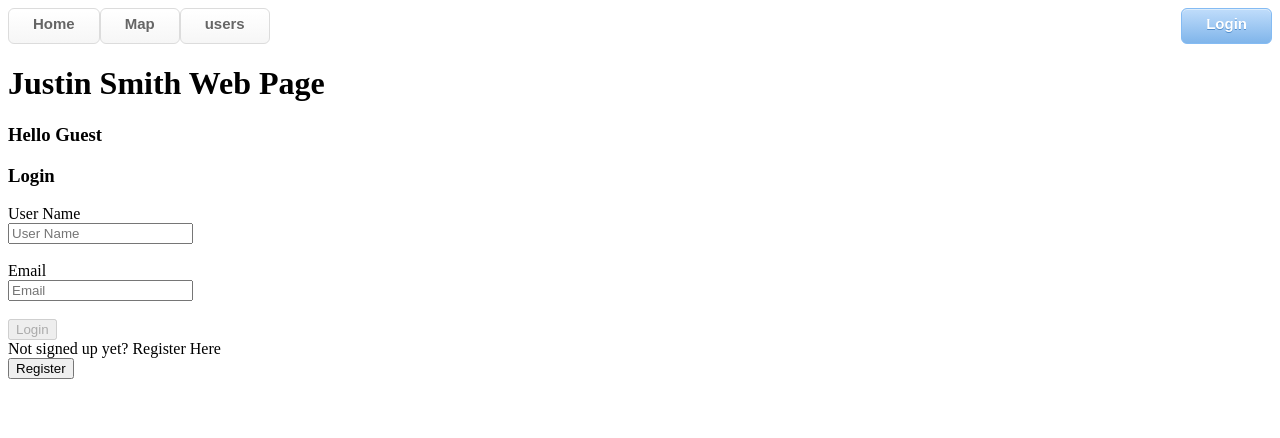
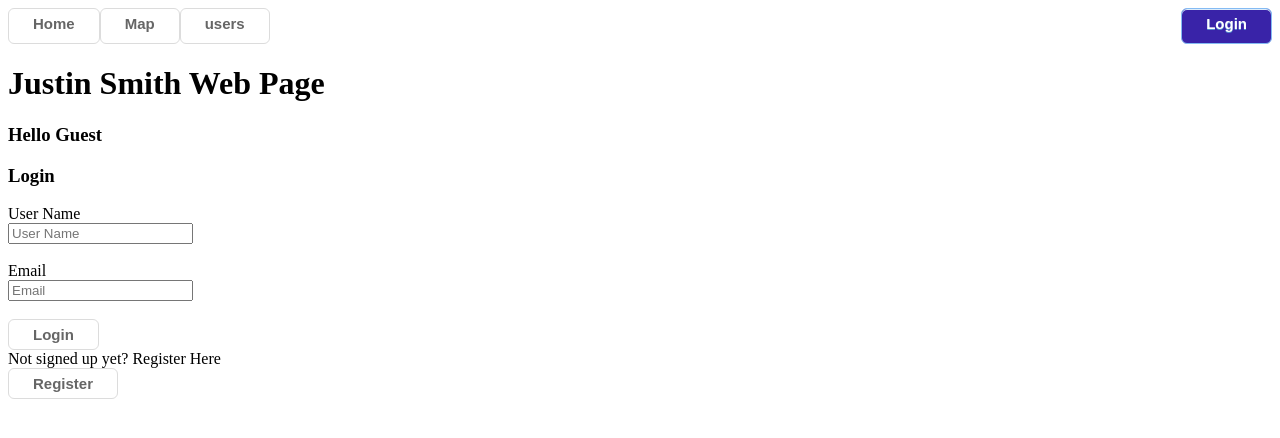
Before and after one commit to jpsmith78/justin-smith-webpage, an Angular app: page /login in a window 1280 px wide. Shown: the top 438 px of the page. Built offline with nearby package versions, Linux system fonts and the light colour scheme.

Commit message:
more css updates, adding check for user id map game

```diff
--- a/src/app/app.component.css
+++ b/src/app/app.component.css
@@ -11,9 +11,9 @@
     display: none;
 }
 
-.nav-button {
+.button {
     box-shadow: inset 0 1px 0 0 #ffffff;
-    background: #ffffff linear-gradient(to bottom, #ffffff 5%, #f6f6f6 100%);
+    background: #ffffff;
     border-radius: 6px;
     border: 1px solid #dcdcdc;
     display: inline-block;
@@ -28,9 +28,9 @@
     outline: 0;
 }
 
-.active-nav-button {
+.active-button {
     box-shadow: inset 0 1px 0 0 #dcecfb;
-    background: #bddbfa linear-gradient(to bottom, #bddbfa 5%, #80b5ea 100%);
+    background: #3923a8;
     border: 1px solid #84bbf3;
     color: #ffffff;
     text-shadow: 0 1px 0 #528ecc;
--- a/src/app/app.component.html
+++ b/src/app/app.component.html
@@ -1,15 +1,15 @@
 <div>
     <div class="outer-nav">
         <nav class="inner-nav">
-            <a class="nav-button" routerLinkActive="active-nav-button" routerLink="/home">Home</a><br/>
-            <a class="nav-button" routerLinkActive="active-nav-button" routerLink="/map">Map</a><br/>
-            <a class="nav-button" routerLinkActive="active-nav-button" routerLink="/users" >users</a><br/>
+            <a class="button" routerLinkActive="active-button" routerLink="/home">Home</a><br/>
+            <a class="button" routerLinkActive="active-button" routerLink="/map">Map</a><br/>
+            <a class="button" routerLinkActive="active-button" routerLink="/users" >users</a><br/>
         </nav>
         <nav class="inner-nav">
             <!-- [ngClass]="(state.selected == 'Yes')?'selected_state':'unselected_state'"  -->
 
-            <a [ngClass]="(username == 'Guest')?'nav-button':'is-hidden'" routerLinkActive="active-nav-button" routerLink="/login">Login</a><br/>
-            <a [ngClass]="(username == 'Guest')?'is-hidden':'nav-button'" routerLinkActive="active-nav-button" (click)="submitLogOut()">Log out</a><br/>
+            <a [ngClass]="(username == 'Guest')?'button':'is-hidden'" routerLinkActive="active-button" routerLink="/login">Login</a><br/>
+            <a [ngClass]="(username == 'Guest')?'is-hidden':'button'" routerLinkActive="active-button" (click)="submitLogOut()">Log out</a><br/>
         </nav>
     </div>
     <h1>Justin Smith Web Page</h1>
--- a/src/app/login/login.component.html
+++ b/src/app/login/login.component.html
@@ -1,6 +1,6 @@
 <div>
     <h3>Login</h3>
-    <form [formGroup]="login_form" (ngSubmit)="submitLogin()">
+    <form class="form login" [formGroup]="login_form" (ngSubmit)="submitLogin()">
         <label for="user_name">User Name</label><br/>
         <input id="user_name" type="text" formControlName="user_name" placeholder="User Name"><br/>
 
@@ -20,13 +20,13 @@
         >Email cannot be empty</span><br/>
 
 
-        <input type="submit" [disabled]="!login_form.valid" value="Login"/>
+        <input class="button" type="submit" [disabled]="!login_form.valid" value="Login"/>
     </form>
 
     <div *ngIf="response">{{response}}</div>
 
-    <form action="/register">
+    <form class="register-redirect" action="/register">
         <div>Not signed up yet? Register Here</div>
-        <button type="submit">Register</button>
+        <button class="button" type="submit">Register</button>
      </form>
 </div>
--- a/src/app/login/login.component.ts
+++ b/src/app/login/login.component.ts
@@ -14,7 +14,7 @@ import { ToastrService } from 'ngx-toastr';
         NgFor
     ],
     templateUrl: './login.component.html',
-    styleUrl: './login.component.css'
+    styleUrls: ['../app.component.css', './login.component.css']
 })
 export class LoginComponent {
     response: string;
--- a/src/app/map/map.component.css
+++ b/src/app/map/map.component.css
@@ -7,7 +7,7 @@
 .selected_state {
     margin: 10px;
     padding: 10px;
-    fill: blue;
+    fill: rgb(38, 112, 8);
     width: 100px;
     color: white;
 }
@@ -15,7 +15,19 @@
 .unselected_state {
     margin: 10px;
     padding: 10px;
-    fill: red;
+    fill: rgb(85, 191, 117);
     width: 100px;
     color: white;
 }
+
+.state {
+    fill:#D0D0D0
+}
+
+.borders {
+    stroke:#FFFFFF; stroke-width:1
+}
+
+.separator1 {
+    stroke:#B0B0B0; stroke-width:2
+}
--- a/src/app/map/map.component.html
+++ b/src/app/map/map.component.html
@@ -3,15 +3,6 @@
 <P>user states</P>
 
 <svg width="959" height="593">
-  <defs>
-  <style type="text/css">
-    .state {fill:#D0D0D0}                        /* default color for all states not specified below */
-    .borders {stroke:#FFFFFF; stroke-width:1}    /* color and width of borders between states */
-    .dccircle {display:yes}                      /* set display to yes to show the circle for the District of Columbia, or none to hide it */
-    .separator1 {stroke:#B0B0B0; stroke-width:2} /* color and width of lines around Alaska and Hawaii */
-  </style>
-  </defs>
-
   <g class="state" *ngFor="let state of user_states">
     <path
     [ngClass]="(state.selected == 'Yes')?'selected_state':'unselected_state'"
@@ -131,9 +122,6 @@
   <path class="va-wv" d="m 722.7,296.9 .7,.6 -.8,1.2 1.5,.7 .1,1.5 4.4,2.3 2.3,-.1 1.9,-1.8 .8,-1.7 3,1.8 5.5,-2.4 .5,-.9 -.8,-.5 .6,-1.4 1.5,1 4.3,-3.1 .7,1.1 2.3,-2 -.1,-1.4 1.5,-1.9 -1.5,-1.2 1,-3.3 3.7,-6.3 -.4,-1.9 2.1,-2.2 -.4,-1.5 1.4,-1.7 .1,-4.7 2.3,.7 1.3,1.9 2.8,.5 1.3,-1.6 2.3,-8.5 2.4,1.1 1,-2.5 .9,-.8 1.4,-1.8 .9,-.8 .5,-2.1 1.2,-.8 -.1,-2.9 .8,-2.3 -.9,-1.6 .2,-.9 10,5.2 .5,-2.3 .4,-1.6 .4,-.7"/>
   </g>
 
-  <circle class="state borders dccircle dc" cx="801.6" cy="252.1" r="5">
-  <title>District of Columbia</title></circle>
-
   <path class="separator1" fill="none" d="m 215,493 v 55 l 36,45 m -251,-168 h 147 l 68,68 h 85 l 54,54 v 46"/>
 
   </svg>
--- a/src/app/map/map.component.ts
+++ b/src/app/map/map.component.ts
@@ -1,6 +1,7 @@
     import { Component, OnInit } from '@angular/core';
     import { MapService } from '../map.service';
     import { State } from '../state';
+    import { ToastrService } from 'ngx-toastr';
 
     import {
         NgFor,
@@ -27,7 +28,10 @@
         user_states: State[] | null;
         response: string;
 
-    constructor(private map_service: MapService) {
+    constructor(
+        private map_service: MapService,
+        private toast: ToastrService
+    ) {
         this.state = {code: '', name: '', coordinates: '', selected: 'No'};
         this.user_states = [{code: '', name: '', coordinates: '', selected: 'No'}];
         this.response = '';
@@ -36,16 +40,20 @@
 
     ngOnInit() {
         this.getAllUserStates();
-        console.log(localStorage.getItem('user_id'));
-
     }
 
     onSelect(state: State) {
-        if (state.selected == 'No') {
-            this.addUserState(this.user_id, state.code);
+        console.log(this.user_id)
+        if (this.user_id != null) {
+            if (state.selected == 'No') {
+                this.addUserState(this.user_id, state.code);
+            } else {
+                this.removeUserState(this.user_id, state.code);
+            }
         } else {
-            this.removeUserState(this.user_id, state.code);
+            this.toast.error('Log in to play Map Game', '', { positionClass:'toast-custom' });
         }
+
         this.getAllUserStates();
     }
 
--- a/src/app/register/register.component.html
+++ b/src/app/register/register.component.html
@@ -33,13 +33,13 @@
                 && register_form.get('email')?.hasError('unique')"
         >Email is already taken</span><br/>
 
-        <input type="submit" [disabled]="!register_form.valid" value="Register"/>
+        <input class="button" type="submit" [disabled]="!register_form.valid" value="Register"/>
 
     </form>
 
     <div *ngIf="response">{{response}}</div>
     <form *ngIf="response == 'registration successful'" action="/login">
         <div>Go to Login Page</div>
-        <button type="submit">Login</button>
+        <button class="button" type="submit">Login</button>
      </form>
 </div>
--- a/src/app/register/register.component.ts
+++ b/src/app/register/register.component.ts
@@ -13,7 +13,7 @@ import { ToastrService } from 'ngx-toastr';
     NgFor
   ],
   templateUrl: './register.component.html',
-  styleUrl: './register.component.css'
+  styleUrls: ['../app.component.css', './register.component.css']
 })
 
 export class RegisterComponent implements OnInit {
```
